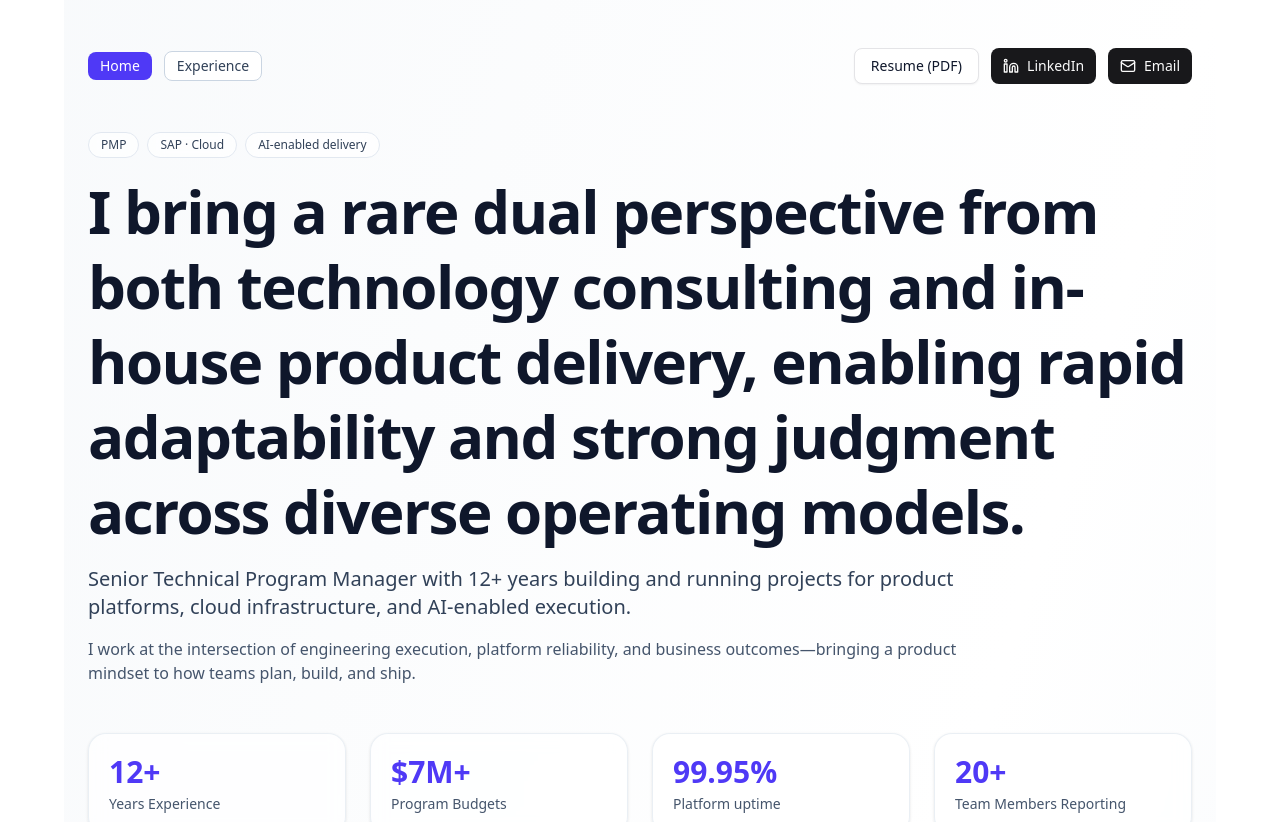
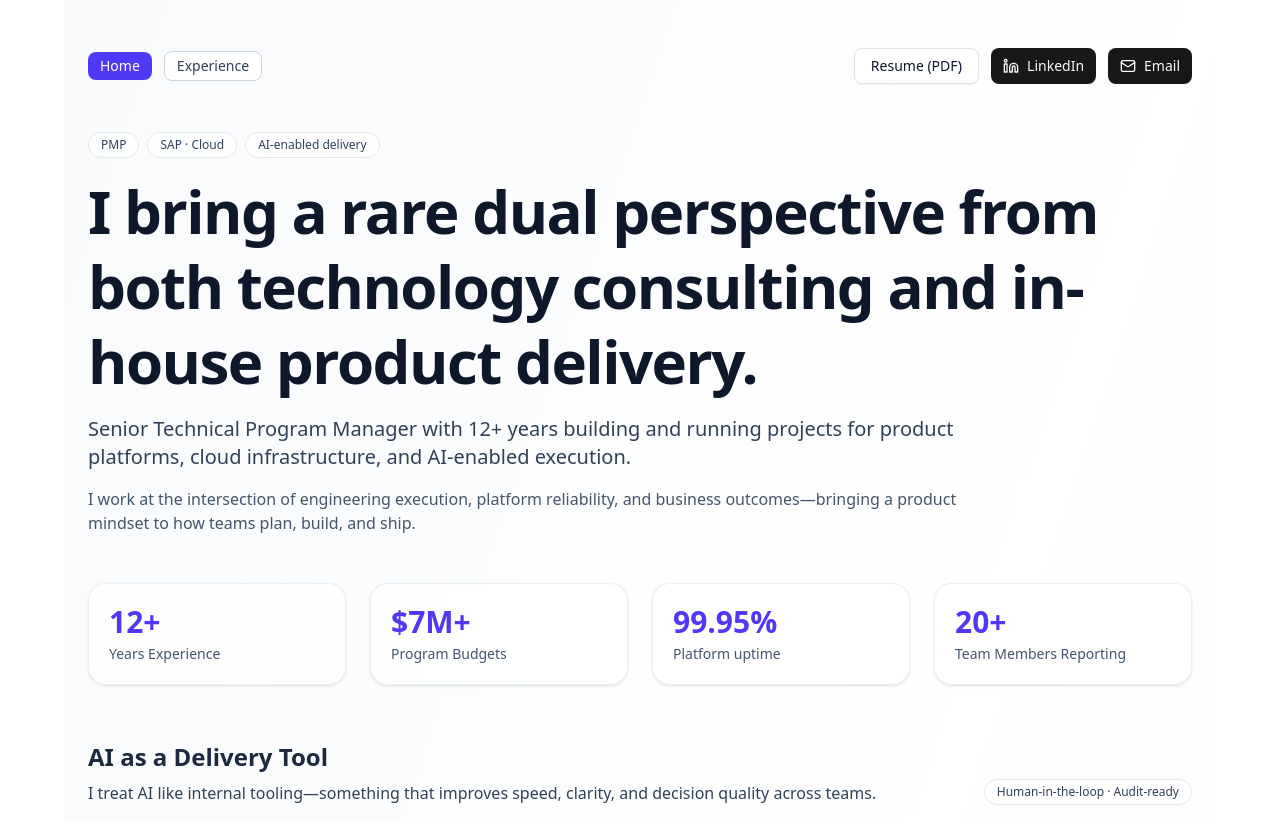
Before and after one commit to khanasad09/asad-portfolio, a Next.js app: page / in a window 1280 px wide. Shown: the top 822 px of the page. Built offline with nearby package versions, Linux system fonts and the light colour scheme.

Commit message:
Update Portfolio.tsx

```diff
--- a/components/Portfolio.tsx
+++ b/components/Portfolio.tsx
@@ -119,8 +119,8 @@ function HomePage() {
           </div>
 
           <h1 className="text-5xl md:text-6xl font-bold leading-tight tracking-tight text-slate-900">
-            I bring a rare dual perspective from both technology consulting and in-house product delivery, enabling rapid adaptability and strong judgment across diverse operating models.
-          </h1>
+            I bring a rare dual perspective from both technology consulting and in-house product delivery.
+	  </h1>
 
           <p className="text-xl text-slate-700 max-w-4xl">
             Senior Technical Program Manager with 12+ years building and running projects for product platforms, cloud
```
